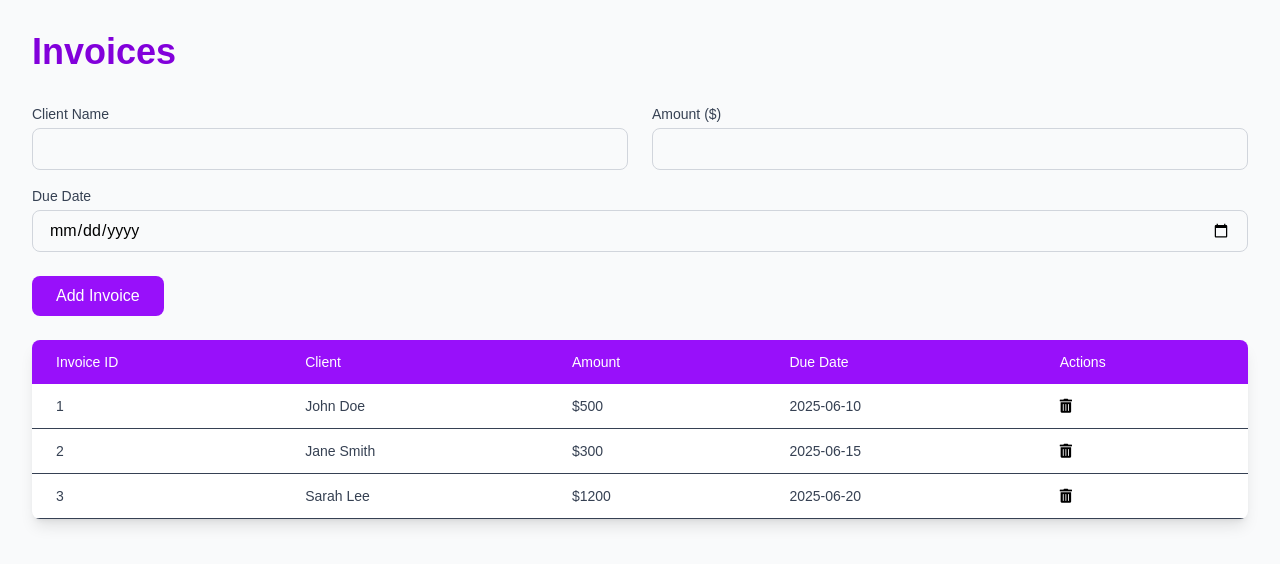
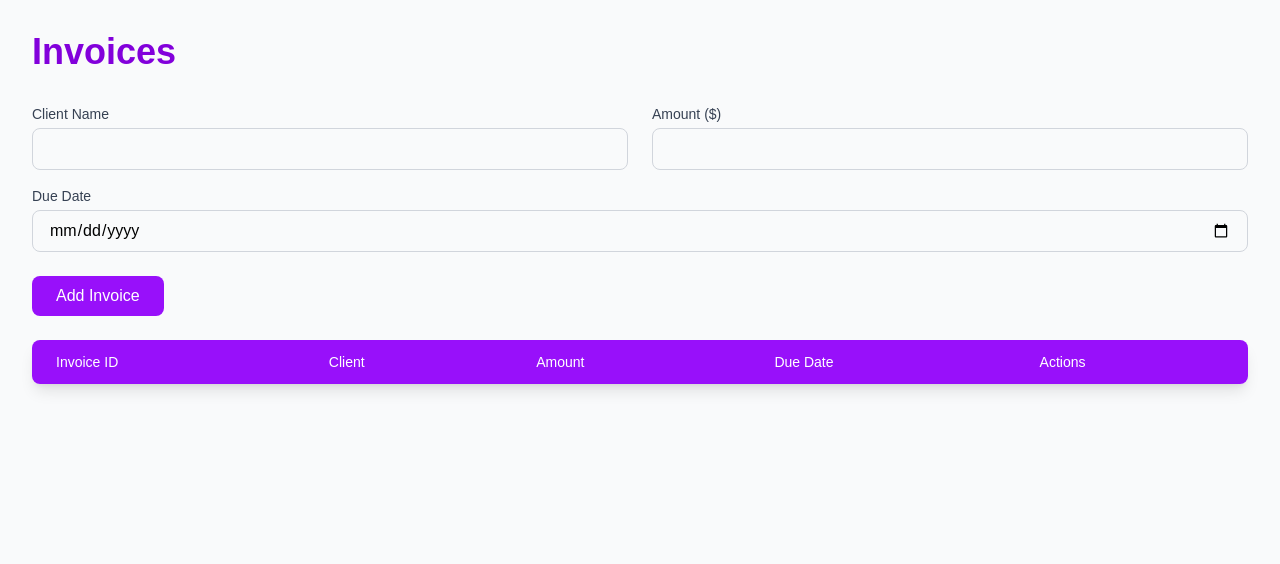
Before and after one commit to Pratham9911/bookkeeper-webapp, a Next.js app: page /invoices in a window 1280 px wide. Shown: the top 564 px of the page. Built offline with nearby package versions, Linux system fonts and the light colour scheme.

Commit message:
Local Storage Added

```diff
--- a/app/invoices/page.js
+++ b/app/invoices/page.js
@@ -1,14 +1,9 @@
 "use client";
- import '@fortawesome/fontawesome-free/css/all.min.css';
-
-
-import { useState } from "react";
+import { useState , useEffect } from "react";
 
 export default function Invoices() {
   const [invoices, setInvoices] = useState([
-    { id: 1, client: "John Doe", amount: "$500", dueDate: "2025-06-10" },
-    { id: 2, client: "Jane Smith", amount: "$300", dueDate: "2025-06-15" },
-    { id: 3, client: "Sarah Lee", amount: "$1200", dueDate: "2025-06-20" },
+
   ]);
 
   const [newInvoice, setNewInvoice] = useState({
@@ -17,9 +12,23 @@ export default function Invoices() {
     dueDate: "",
   });
 
-  const handleDelete=(indexToDelete)=>{
-    setInvoices(invoices.filter((_, index) => index !== indexToDelete));
-  }
+  useEffect(()=>{
+     const storedInvoices = JSON.parse(localStorage.getItem('invoices'));
+      if (storedInvoices) {
+        setInvoices(storedInvoices);
+      }
+
+  },[]);
+
+  useEffect(() => {
+    localStorage.setItem('invoices', JSON.stringify(invoices));
+  }, [invoices]);
+
+  const handleDelete = (index) => {
+    const updated = [...invoices];
+    updated.splice(index, 1);
+    setInvoices(updated);
+  };
   const handleChange = (e) => {
     setNewInvoice({ ...newInvoice, [e.target.name]: e.target.value });
   };
```
